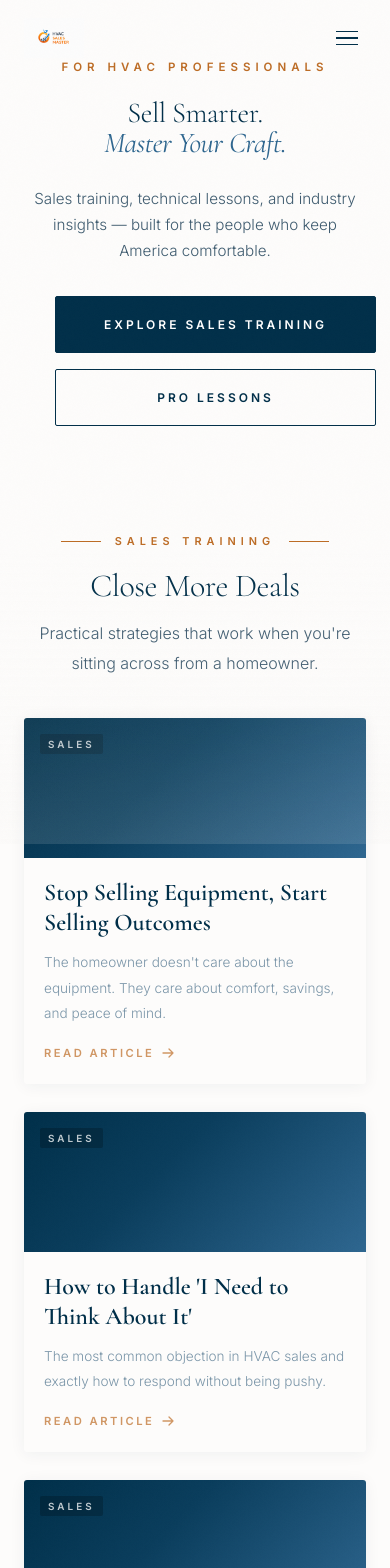
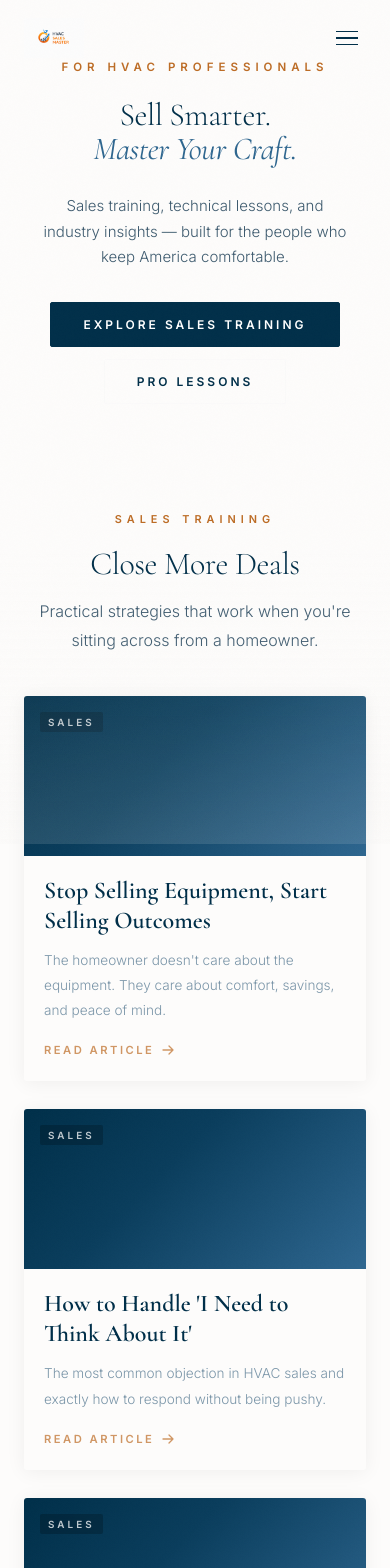
Before and after one commit to Ishack94/HVAC-sales-master, a React (Vite) app: page / in a window 390 px wide. Shown: the top 1568 px of the page. Built offline with nearby package versions, Linux system fonts and the light colour scheme.

Commit message:
mobile responsive fixes

```diff
--- a/src/components/Home/About.module.css
+++ b/src/components/Home/About.module.css
@@ -53,7 +53,7 @@
 
 @media (max-width: 768px) {
   .heading {
-    font-size: 2.2rem;
+    font-size: 2rem;
     letter-spacing: -0.5px;
   }
 
@@ -64,7 +64,7 @@
 
 @media (max-width: 480px) {
   .heading {
-    font-size: 1.8rem;
+    font-size: 1.75rem;
   }
 
   .body {
--- a/src/components/Home/Card.module.css
+++ b/src/components/Home/Card.module.css
@@ -106,20 +106,21 @@
 @media (max-width: 768px) {
   .image {
     height: 160px;
+    max-height: 160px;
   }
 
   .body {
     padding: 20px 20px 24px;
   }
 
+  .card {
+    border: none;
+    box-shadow: 0 2px 20px rgba(0, 0, 0, 0.06);
+    border-radius: 3px;
+  }
+
   .card:hover {
     transform: none;
-    box-shadow: none;
+    box-shadow: 0 2px 20px rgba(0, 0, 0, 0.06);
   }
 }
-
-@media (max-width: 480px) {
-  .image {
-    height: 140px;
-  }
-}
--- a/src/components/Home/Hero.module.css
+++ b/src/components/Home/Hero.module.css
@@ -112,9 +112,16 @@
   }
 
   .subtitle {
-    font-size: 0.95rem;
+    font-size: 0.9375rem;
+    max-width: 90%;
     margin-bottom: 32px;
     line-height: 1.7;
+  }
+
+  .actions {
+    gap: 12px;
+    flex-wrap: wrap;
+    justify-content: center;
   }
 
   .heroGlow {
@@ -128,13 +135,6 @@
   }
 
   .heading {
-    font-size: 1.8rem;
-  }
-
-  .actions {
-    flex-direction: column;
-    align-items: stretch;
-    max-width: 280px;
-    margin: 0 auto;
+    font-size: 2rem;
   }
 }
--- a/src/components/Home/Newsletter.module.css
+++ b/src/components/Home/Newsletter.module.css
@@ -105,11 +105,12 @@
 
 @media (max-width: 768px) {
   .heading {
-    font-size: 2.2rem;
+    font-size: 2rem;
   }
 
   .subtitle {
-    margin-bottom: 36px;
+    margin-bottom: 28px;
+    font-size: 0.875rem;
   }
 }
 
--- a/src/components/Home/ResourceGrid.module.css
+++ b/src/components/Home/ResourceGrid.module.css
@@ -101,12 +101,18 @@
   }
 }
 
+@media (max-width: 768px) {
+  .title {
+    font-size: 2rem;
+  }
+
+  .header {
+    margin-bottom: 40px;
+  }
+}
+
 @media (max-width: 520px) {
   .grid {
     grid-template-columns: 1fr;
   }
-
-  .title {
-    font-size: 2.4rem;
-  }
 }
--- a/src/components/Layout/Footer.module.css
+++ b/src/components/Layout/Footer.module.css
@@ -107,19 +107,25 @@
   }
 }
 
-@media (max-width: 600px) {
+@media (max-width: 768px) {
   .footer {
-    padding: 40px 0 20px;
+    padding: 36px 0 18px;
   }
 
+  .top {
+    padding-bottom: 24px;
+  }
+}
+
+@media (max-width: 600px) {
   .links {
     grid-template-columns: 1fr 1fr;
-    gap: 32px;
+    gap: 28px;
   }
 
   .bottom {
     flex-direction: column;
-    gap: 6px;
+    gap: 4px;
     text-align: center;
   }
 }
--- a/src/components/UI/Button.module.css
+++ b/src/components/UI/Button.module.css
@@ -65,3 +65,14 @@
   opacity: 0.5;
   cursor: not-allowed;
 }
+
+@media (max-width: 768px) {
+  .btn {
+    padding: 14px 32px;
+    font-size: 0.75rem;
+  }
+
+  .secondary {
+    border-color: rgba(246, 245, 243, 0.3);
+  }
+}
--- a/src/components/UI/SectionLabel.module.css
+++ b/src/components/UI/SectionLabel.module.css
@@ -30,3 +30,9 @@
 .light .text {
   color: rgba(189, 108, 37, 0.8);
 }
+
+@media (max-width: 768px) {
+  .line {
+    display: none;
+  }
+}
```
Also changed, not shown: website logo/DD66B8B8-9FB3-4E9C-8417-31564A724D08.PNG (added).
